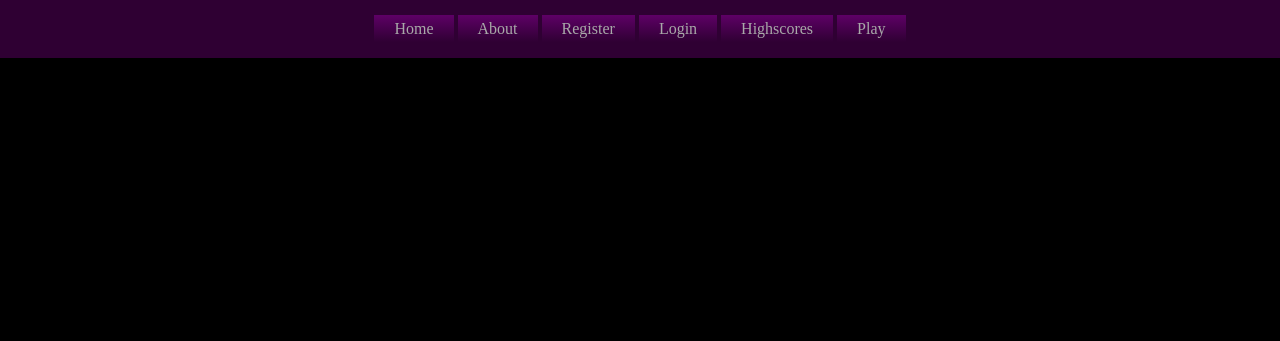
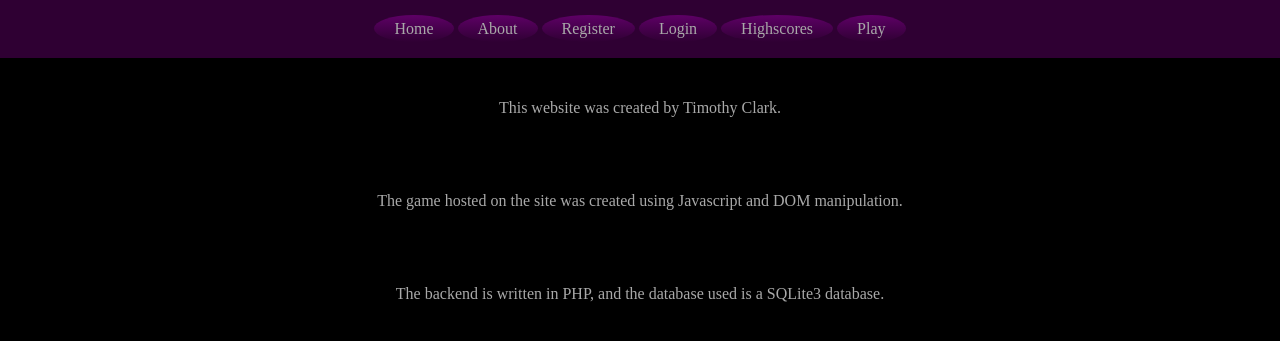
Before and after one commit to TimothyJClark/FishGame, a PHP site: page /about.php in a window 1280 px wide. Shown: the top 341 px of the page. Run offline with PHP 8.4, Linux system fonts and the light colour scheme; the visitor is signed in with stand-in values (Sample User, id 1).

Commit message:
UI tweak

```diff
--- a/about.php
+++ b/about.php
@@ -21,4 +21,12 @@
             <p class="navButton" onclick="window.location.assign('./play.php')">Play</p>
         </nav>
     </header>
+
+    <body>
+        <p class="aboutText">This website was created by Timothy Clark.</p>
+        <br />
+        <p class="aboutText">The game hosted on the site was created using Javascript and DOM manipulation.</p>
+        <br />
+        <p class="aboutText">The backend is written in PHP, and the database used is a SQLite3 database.</p>
+    </body>
 </html>
--- a/css/about_style.css
+++ b/css/about_style.css
@@ -0,0 +1,4 @@
+p.aboutText {
+    text-align: center;
+    padding-top: 25px;
+}
--- a/css/style.css
+++ b/css/style.css
@@ -17,6 +17,7 @@ p.navButton {
     display: inline;
     color: darkgray;
     cursor: pointer;
+    border-radius: 50%;
 }
 
 body {
--- a/js/game.js
+++ b/js/game.js
@@ -80,16 +80,13 @@ class Game {
         this.level.paddingTop = scorePara.offsetTop + scorePara.clientHeight + 20;
         this.level.paddingLeft = (gameInstance.display.clientWidth / 2) - (this.level.width / 2);
 
-        var background = document.createElement("img");
+        var background = document.getElementById("background");
 
         background.src = "./images/background.png";
         background.style.left = this.level.paddingLeft + "px";
         background.style.top = this.level.paddingTop + "px";
         background.style.width = this.level.width + "px";
         background.style.height = this.level.height + "px";
-        this.display.appendChild(background);
-
-
 
         for (var i = 0; i < 10; i++) {
             this.level.addFish();
--- a/play.php
+++ b/play.php
@@ -25,5 +25,6 @@
 
     <body id="gameDisplay">
         <p id="score">Score: 0</p>
+        <img id="background" src="./images/background.png">
     </body>
 </html>
```
Also changed, not shown: login.php (+2 -5 lines), register.php (+4 -5 lines), info.db.
